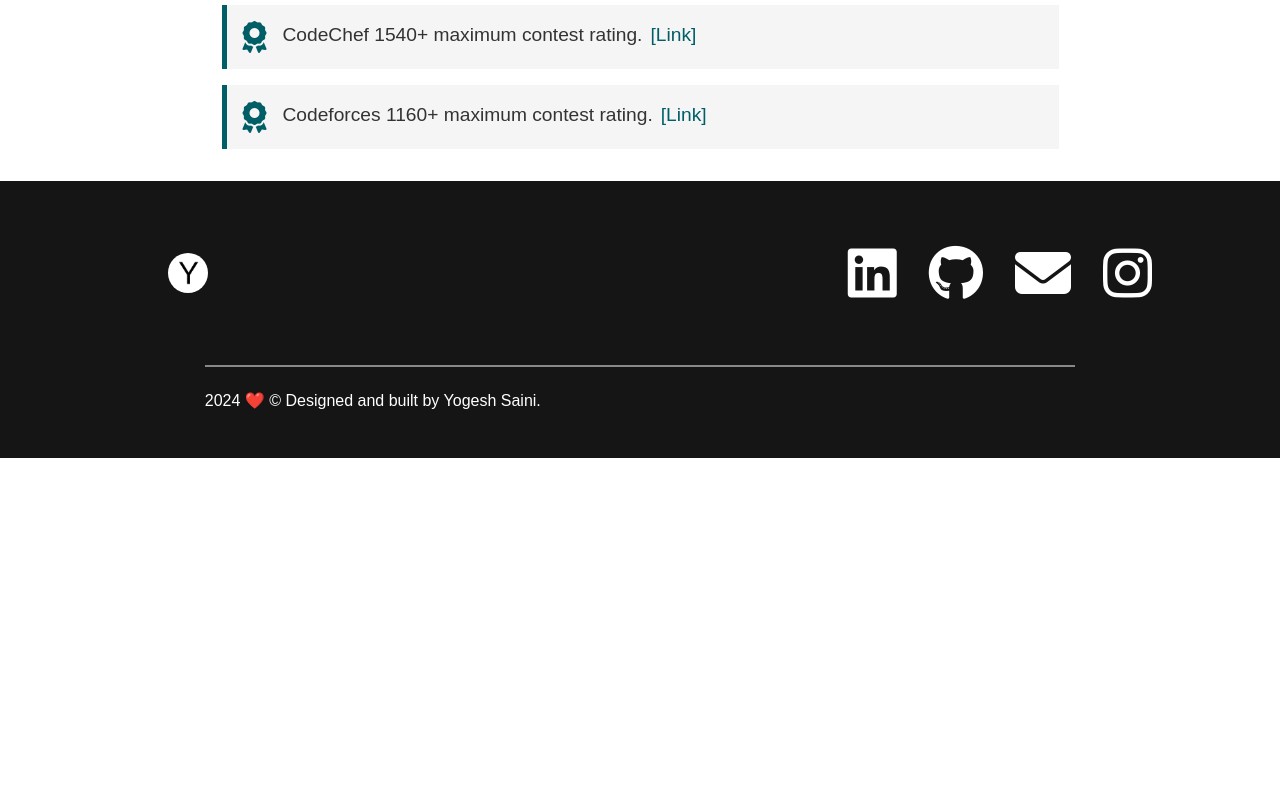
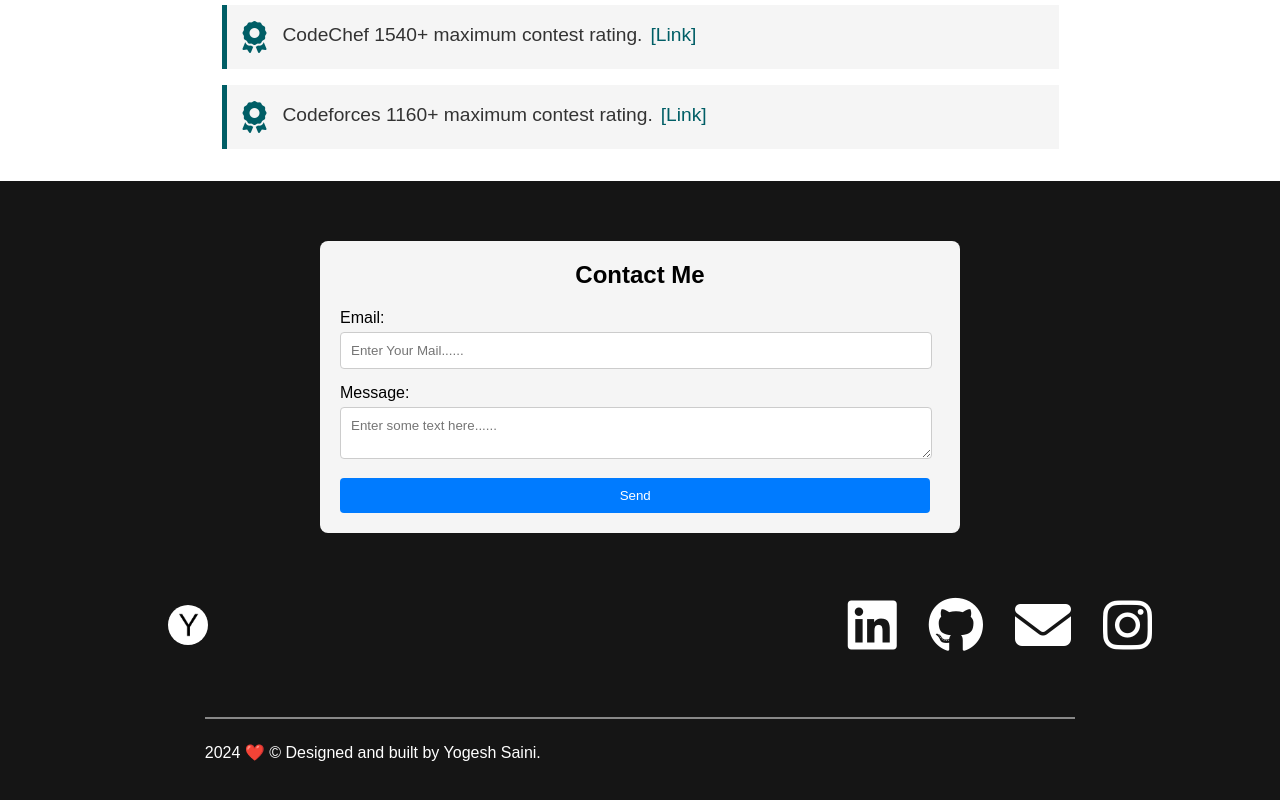
Before and after one commit to Saini-Yogesh/Portfolio, a React (Create React App) app: page / in a window 1280 px wide. Shown: the part 5507-6307 px from the top of the page. Before the commit the page ends 5965 px from the top, so only its background shows below. Built offline with nearby package versions, Linux system fonts and the light colour scheme.

Commit message:
adding Contact me form

```diff
--- a/package.json
+++ b/package.json
@@ -7,6 +7,7 @@
     "@testing-library/jest-dom": "^5.17.0",
     "@testing-library/react": "^13.4.0",
     "@testing-library/user-event": "^13.5.0",
+    "emailjs-com": "^3.2.0",
     "gh-pages": "^6.1.1",
     "react": "^18.3.1",
     "react-dom": "^18.3.1",
--- a/src/App.js
+++ b/src/App.js
@@ -3,6 +3,7 @@
 import Achievement from "./components/Achievement/Achievement";
 import Contact from "./components/Contact/Contact";
 import Education from "./components/Education/Education";
+import Form from "./components/Form/Form";
 import HeroSection from "./components/HeroSection/HeroSection";
 import Navbar from "./components/Navbar/Navbar";
 import Project from "./components/Project/Project";
@@ -18,6 +19,7 @@
       <Skills />
       <Project />
       <Achievement />
+      <Form />
       <Contact />
     </>
   );
--- /dev/null
+++ b/src/components/Form/Form.js
@@ -0,0 +1,83 @@
+import React, { useState } from "react";
+import "./FormCSS.css";
+import emailjs from "emailjs-com";
+
+const Form = () => {
+  const [formData, setFormData] = useState({
+    user_email: "",
+    message: "",
+  });
+
+  const handleChange = (e) => {
+    const { name, value } = e.target;
+    setFormData((prevData) => ({
+      ...prevData,
+      [name]: value,
+    }));
+  };
+
+  const handleSubmit = (e) => {
+    e.preventDefault();
+
+    emailjs
+      .send(
+        "service_fa6y9hk", // Replace with your EmailJS service ID
+        "template_9s610sh", // Replace with your EmailJS template ID
+        formData,
+        "yhe7iUd8gmUgVzmh6" // Replace with your EmailJS user ID
+      )
+      .then(
+        (result) => {
+          console.log(result.text);
+          alert("Message sent successfully!");
+        },
+        (error) => {
+          console.log(error.text);
+          alert("Failed to send the message, please try again.");
+        }
+      );
+
+    setFormData({
+      user_email: "",
+      message: "",
+    });
+  };
+
+  return (
+    <>
+      <div className="contact-form">
+        <div className="contact-form-container">
+          <h2>Contact Me</h2>
+          <form onSubmit={handleSubmit}>
+            <div className="form-group">
+              <label htmlFor="user_email">Email:</label>
+              <input
+                type="email"
+                id="user_email"
+                name="user_email"
+                value={formData.user_email}
+                onChange={handleChange}
+                placeholder="Enter Your Mail......"
+                required
+              />
+            </div>
+            <div className="form-group">
+              <label htmlFor="message">Message:</label>
+              <textarea
+                id="message"
+                name="message"
+                value={formData.message}
+                onChange={handleChange}
+                placeholder="Enter some text here......"
+                required
+              ></textarea>
+            </div>
+            <button type="submit">Send</button>
+          </form>
+        </div>
+      </div>
+    </>
+  );
+};
+
+export default Form;
--- /dev/null
+++ b/src/components/Form/FormCSS.css
@@ -0,0 +1,48 @@
+.contact-form {
+  background-color: #151515;
+  padding-top: 60px;
+}
+.contact-form-container {
+  max-width: 600px;
+  margin: 0 auto;
+  padding: 20px;
+  background-color: #f5f5f5;
+  border-radius: 8px;
+}
+
+.contact-form-container h2 {
+  text-align: center;
+  margin-bottom: 20px;
+}
+
+.form-group {
+  margin-bottom: 15px;
+}
+
+.form-group label {
+  display: block;
+  margin-bottom: 5px;
+}
+
+.form-group input,
+.form-group textarea {
+  width: 95%;
+  padding: 10px;
+  border: 1px solid #ccc;
+  border-radius: 4px;
+}
+
+button {
+  display: block;
+  width: 98.4%;
+  padding: 10px;
+  background-color: #007bff;
+  color: #fff;
+  border: none;
+  border-radius: 4px;
+  cursor: pointer;
+}
+
+button:hover {
+  background-color: #0056b3;
+}
```
Also changed, not shown: 1 other file (tests, documents, lock files or other folders).
